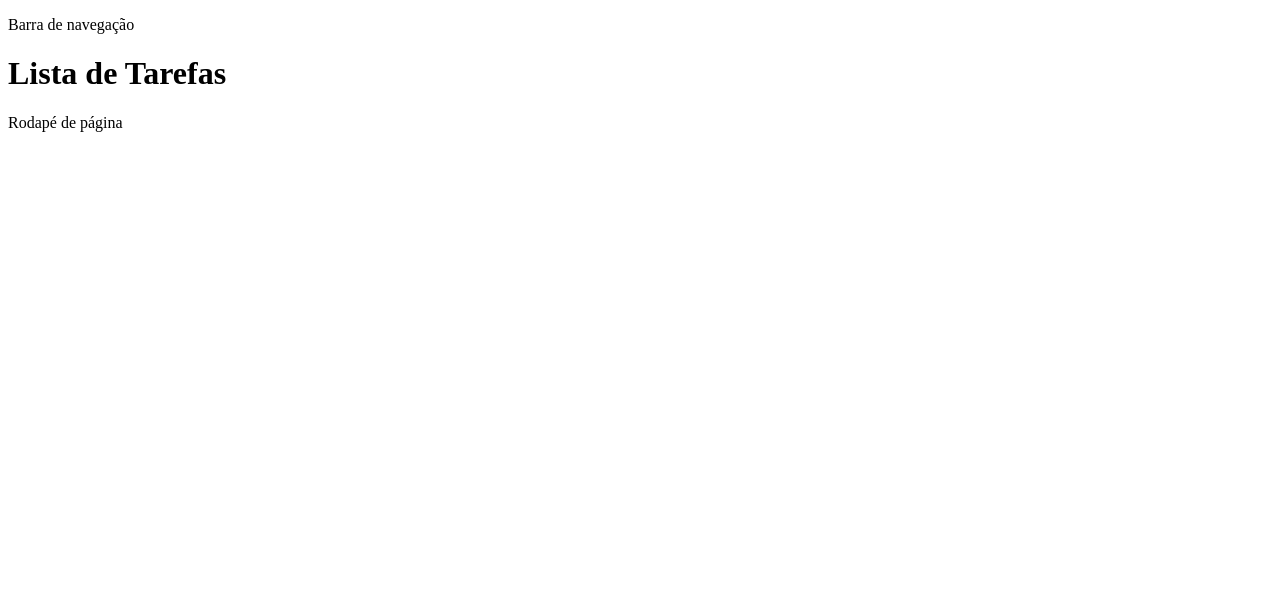
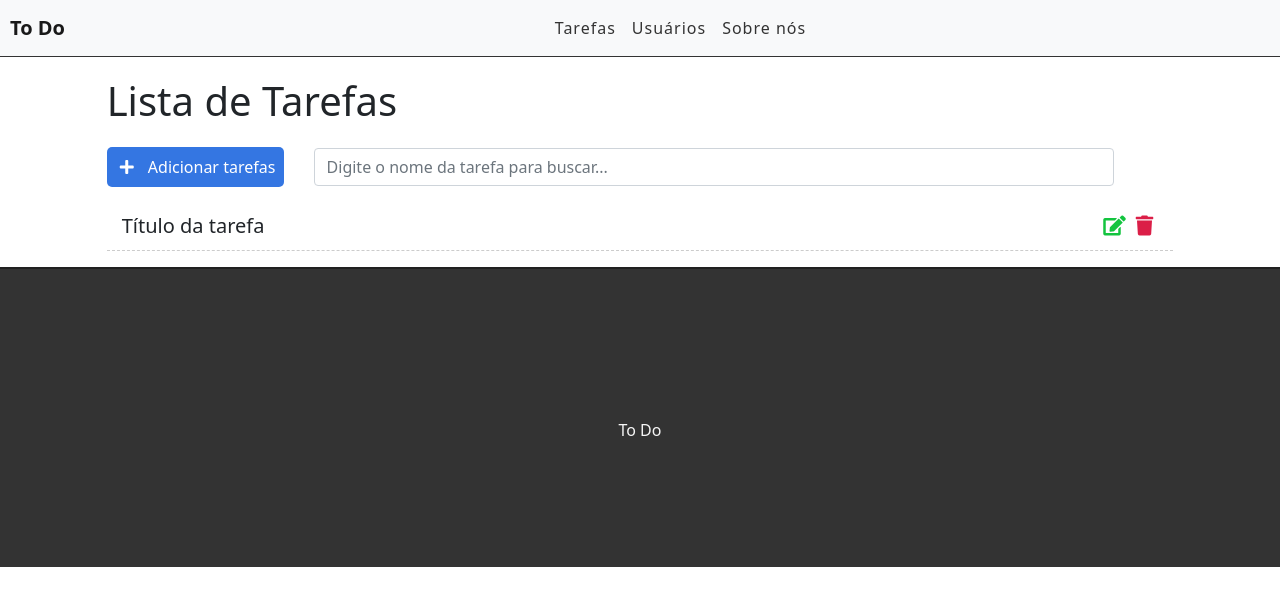
Before and after one commit to MauMaykot/Projeto_To-do_Django, a Django app: page / in a window 1280 px wide. Shown: the top 606 px of the page. Run offline with Django 3.2, Linux system fonts and the light colour scheme; some libraries are stand-ins or nearby versions.

Commit message:
Aula-05-Aula-07

```diff
--- /dev/null
+++ b/tasks/static/css/styles.css
@@ -0,0 +1,129 @@
+.container-fluid{
+    padding: 0;
+}
+
+/* Navbar */
+
+.navbar{
+    border-bottom: 1px solid #333;
+    margin-bottom: 20px;
+}
+
+.navbar-nav {
+    margin: auto;
+}
+
+.navbar-brand {
+    font-weight: bold;
+    padding: 0px 0px 0px 10px;
+}
+
+.navbar-light .navbar-nav a.nav-link {
+    color: #333;
+    letter-spacing: 1px;
+}
+
+/* Botão de adicionar */
+
+
+#add-link {
+    text-decoration: none;
+}
+
+.add-div {
+    background-color: #3476e2;
+    cursor: pointer;
+    display: inline-block;
+    color: #FFF;
+    padding: 8px;
+    border-radius: 5px;
+    margin-right: 25px;
+}
+
+.fas.fa-plus {
+    color: #FFF;
+    margin-right: 10px;
+    margin-left: 5px;
+}
+
+/* Search */
+
+.fas.fa-search {
+    position: absolute;
+    top: 12px;
+    right: 26px;
+    cursor: pointer;
+}
+
+.search-div {
+    padding: 0;
+    margin-top: 15px;
+    margin-bottom: 15px;
+    display: inline-block;
+}
+
+/* Lista de tarefas*/
+
+.list-div {
+    padding: 0;
+}
+
+.task-list {
+    padding-left: 0;
+}
+
+.task-item {
+    list-style: none;
+    font-size: 20px;
+    height: 50px;
+    padding: 0 15px;
+    padding-top: 10px;
+    border-bottom: 1px dashed #CCC;
+}
+
+.task-item.done {
+    background-color: #CCC;
+}
+
+.fas.fa-trash {
+    color: #db1e47;
+    cursor: pointer;
+    margin: 5px;
+    font-size: 20px;
+    float: right;
+}
+
+.fas.fa-edit {
+    color: #13c43f;
+    cursor: pointer;
+    margin: 5px;
+    font-size: 20px;
+    float: right;
+}
+
+.fa-check {
+    color: #CCC;
+    cursor: pointer;
+    margin: 5px;
+    font-size: 20px;
+    float: right;
+}
+
+.done .fa-check {
+    color: #3476e2;
+}
+
+/* Rodapé */
+
+footer {
+    background-color: #333;
+    height: 300px;
+    border-top: 2px solid #202020;
+}
+
+footer p {
+    color: #f5f5f5;
+    text-align: center;
+    top: 50%;
+    position: relative;
+}
--- /dev/null
+++ b/tasks/static/js/scripts.js
@@ -0,0 +1 @@
+console.log('funcionou!');
--- a/tasks/templates/base.html
+++ b/tasks/templates/base.html
@@ -1,15 +1,48 @@
+{% load static %}
 <!DOCTYPE html>
 <html lang="en">
+
 <head>
     <meta charset="UTF-8">
     <meta http-equiv="X-UA-Compatible" content="IE=edge">
     <meta name="viewport" content="width=device-width, initial-scale=1.0">
     <title>{% block title %}{% endblock %}</title>
+    <link href="https://cdn.jsdelivr.net/npm/bootstrap@5.0.0-beta1/dist/css/bootstrap.min.css" rel="stylesheet"
+        integrity="sha384-giJF6kkoqNQ00vy+HMDP7azOuL0xtbfIcaT9wjKHr8RbDVddVHyTfAAsrekwKmP1" crossorigin="anonymous">
+    <link rel="stylesheet" href="https://pro.fontawesome.com/releases/v5.10.0/css/all.css"
+        integrity="sha384-AYmEC3Yw5cVb3ZcuHtOA93w35dYTsvhLPVnYs9eStHfGJvOvKxVfELGroGkvsg+p" crossorigin="anonymous" />
+    <link rel="stylesheet" href="{% static 'css/styles.css' %}">
 </head>
+
 <body>
-    <p>Barra de navegação</p>
-    {% block content %}
-    {% endblock %}
-    <p>Rodapé de página</p>
+    <div class="container-fluid">
+        <nav class="navbar navbar-expand-lg navbar-light bg-light">
+            <a class="navbar-brand" href="#">To Do</a>
+            <div class="collapse navbar-collapse" id="navbarSupportedContent">
+                <ul class="navbar-nav">
+                    <li class="nav-item">
+                        <a class="nav-link" href="#">Tarefas</a>
+                    </li>
+                    <li class="nav-item">
+                        <a class="nav-link" href="#">Usuários</a>
+                    </li>
+                    <li class="nav-item">
+                        <a class="nav-link" href="#">Sobre nós</a>
+                    </li>
+            </div>
+        </nav>
+
+        {% block content %}
+        {% endblock %}
+
+        <footer>
+            <p>To Do</p>
+        </footer>
+    </div>
+    <script src="https://cdn.jsdelivr.net/npm/bootstrap@5.0.0-beta1/dist/js/bootstrap.bundle.min.js"
+        integrity="sha384-ygbV9kiqUc6oa4msXn9868pTtWMgiQaeYH7/t7LECLbyPA2x65Kgf80OJFdroafW"
+        crossorigin="anonymous"></script>
+    <script src="{% static 'js/scripts.js' %}"></script>
 </body>
+
 </html>
--- a/tasks/templates/tasks/list.html
+++ b/tasks/templates/tasks/list.html
@@ -3,5 +3,21 @@
 {% block title %}Lista de Tarefas{% endblock %}
 
 {% block content %}
-<h1>Lista de Tarefas</h1>
+<div class="offset-1 col-10 list-div">
+    <h1>Lista de Tarefas</h1>
+    <div class="col-2 add-div">
+        <i class="fas fa-plus"></i> Adicionar tarefas
+    </div>
+    <div class="col-9 search-div">
+        <input class="form-control" type="text" id="search" name="search" placeholder="Digite o nome da tarefa para buscar...">
+    </div>
+
+    <ul class="task-list">
+        <li class="task-item">
+            <span>Título da tarefa</span>
+            <span><i class="fas fa-trash"></i></span>
+            <span><i class="fas fa-edit"></i></span>
+        </li>
+    </ul>
+</div>
 {% endblock %}
```
